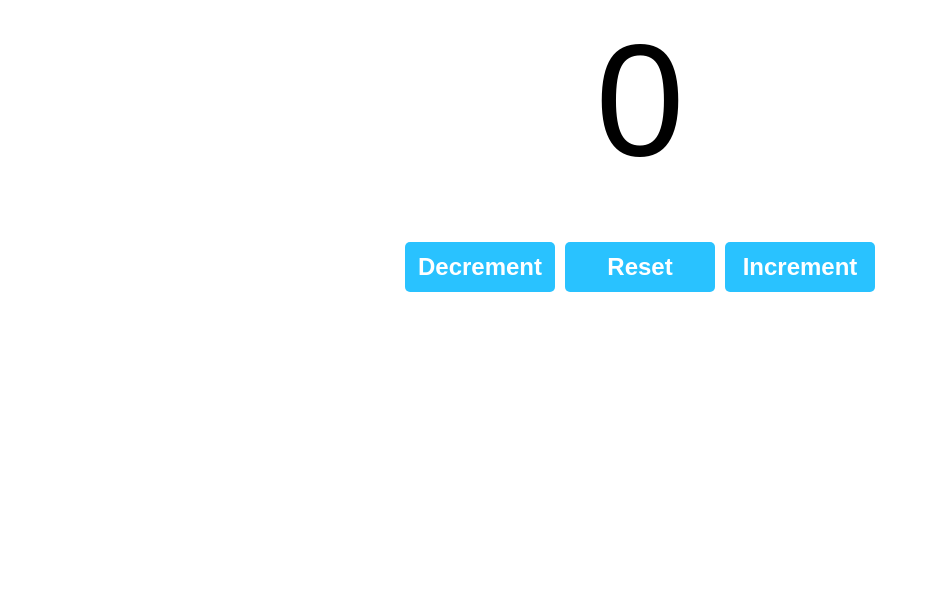
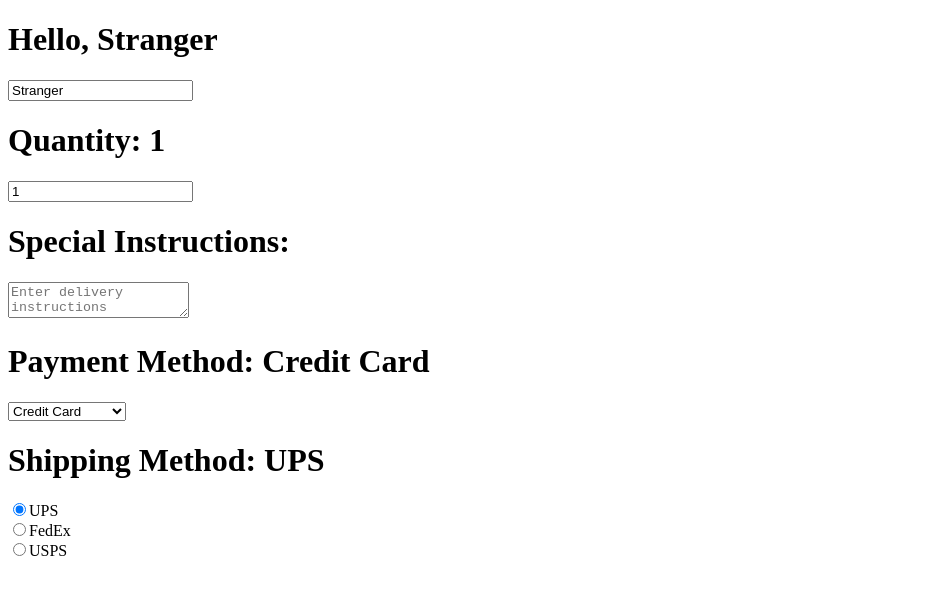
Before and after one commit to Stsama/react-course, a React (Vite) app in the folder my-react-app/: page / in a window 1280 px wide. Shown: the top 594 px of the page, without its empty margins (0-930 px from the left). Built offline with nearby package versions, Linux system fonts and the light colour scheme.

Commit message:
onChange envent handler

```diff
--- a/my-react-app/src/App.jsx
+++ b/my-react-app/src/App.jsx
@@ -1,8 +1,8 @@
-import Counter from './Counter';
+import MyComponent from "./MyComponent";
 function App() {
 
   return(
-    <Counter />
+    <MyComponent />
   );
 }
 
--- a/my-react-app/src/Counter.jsx
+++ /dev/null
@@ -1,24 +0,0 @@
-import React, {useState} from 'react'
-
-const Counter = () => {
-    const [count, setCount] = useState(0)
-    const increment = () => {
-        setCount(count + 1)
-    }
-    const decrement = () => {
-        setCount(count - 1)
-    }
-    const reset = () => {
-        setCount(0)
-    }
-  return (
-    <div className='counter-container'>
-        <p className="count-display">{count} </p>
-        <button className='counter-button' onClick={decrement}>Decrement</button>
-        <button className='counter-button' onClick={reset}>Reset</button>
-        <button className='counter-button' onClick={increment}>Increment</button>
-    </div>
-  )
-}
-
-export default Counter
--- a/my-react-app/src/MyComponent.jsx
+++ b/my-react-app/src/MyComponent.jsx
@@ -1,18 +1,59 @@
-import React, {useState} from 'react'
+import React,{useState} from 'react'
 
 const MyComponent = () => {
+    const [name, setName] = useState('Stranger')
+    const [quantity, setQuantity] = useState(1)
+    const [instructions, setInstructions] = useState("")
+    const [payment, setPayment] = useState("Credit Card")
+    const [shipping, setShipping] = useState("UPS")
 
-    const [name, setName] = useState("")
-    const changName = (e) => {
+    const changeName = (e) => {
         setName(e.target.value)
     }
+    const quantityChange = (e) => {
+        setQuantity(e.target.value)
+    }
+    const instructionsChange = (e) => {
+        setInstructions(e.target.value)
+    }
 
+    const paymentSelect = (e) => {
+        setPayment(e.target.value)
+    }
+
+    const shippingSelect = (e) => {
+        setShipping(e.target.value)
+    }
 
   return (
     <div>
-        <h1>My Component</h1>
-        <input type="text" value={name} onChange={changName} />
-        <h2>{name}</h2>
+        <h1>Hello, {name}</h1>
+        <input type="text" value={name} onChange={changeName} />
+        <h1>Quantity: {quantity}</h1>
+        <input type="number" value={quantity} onChange={quantityChange} />
+        <h1>Special Instructions:</h1>
+        <textarea value={instructions} onChange={instructionsChange} placeholder='Enter delivery instructions'></textarea>
+        <h1>Payment Method: {payment}</h1>
+        <select value={payment} onChange={paymentSelect}>
+            <option value="">Select an option</option>
+            <option value="Credit Card">Credit Card</option>
+            <option value="Debit Card">Debit Card</option>
+            <option value="PayPal">PayPal</option>
+        </select>
+        <h1>Shipping Method: {shipping}</h1>
+        {/* radio  */}
+        <label>
+            <input type="radio" value="UPS" checked={shipping === "UPS"} onChange={shippingSelect} />
+            UPS
+        </label> <br />
+        <label>
+            <input type="radio" value="FedEx" checked={shipping === "FedEx"} onChange={shippingSelect} />
+            FedEx
+        </label> <br />
+        <label>
+            <input type="radio" value="USPS" checked={shipping === "USPS"} onChange={shippingSelect} />
+            USPS
+        </label>
     </div>
   )
 }
```
